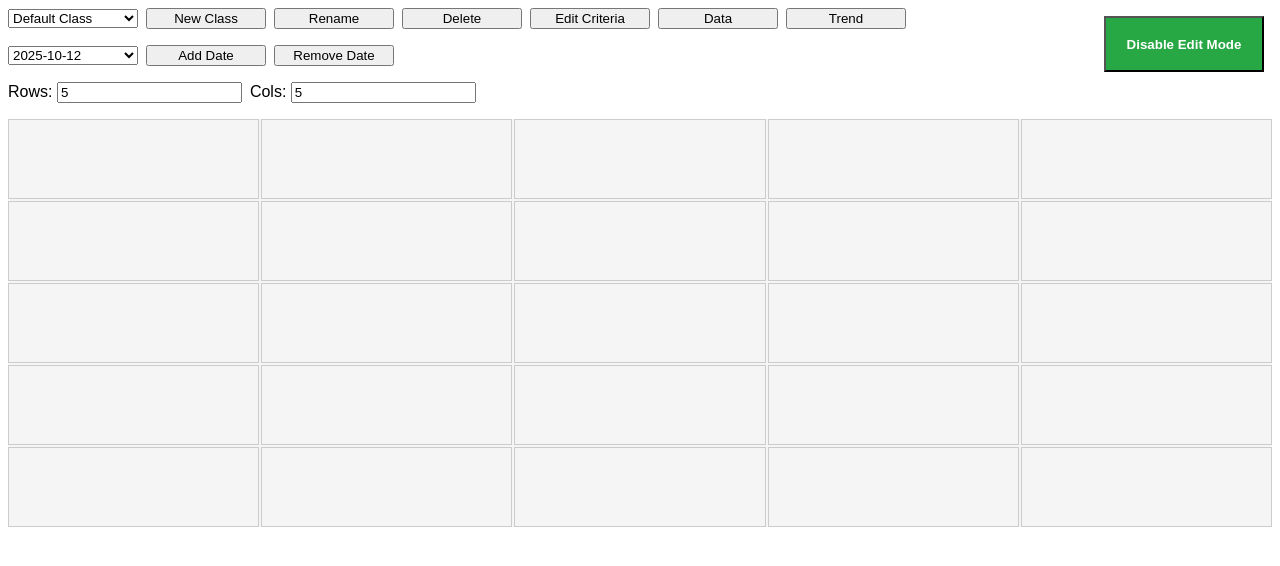
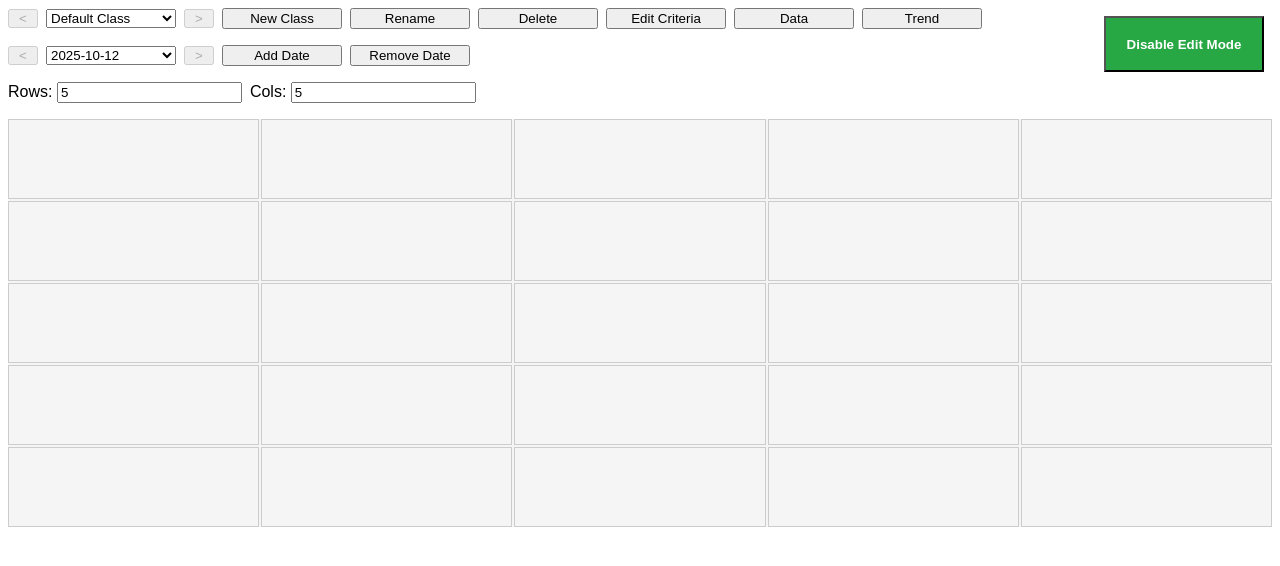
Before and after one commit to pnjacket/class-tracker, an Angular app: page / in a window 1280 px wide. Shown: the top 566 px of the page. Built offline with nearby package versions, Linux system fonts and the light colour scheme.

Commit message:
added navigation button to the class and date selector, codex inited

```diff
--- a/src/app/components/class-panel/class-panel.component.html
+++ b/src/app/components/class-panel/class-panel.component.html
@@ -1,7 +1,10 @@
 <div class="class-panel">
+  <!-- Navigation buttons for class selection -->
+  <button class="nav-btn" (click)="prevClass()" [disabled]="!hasPrevClass()" title="Previous Class"><</button>
   <select [ngModel]="activeClassId" (ngModelChange)="store.setActiveClassById($event)">
     <option *ngFor="let c of classes" [value]="c.classId">{{c.title}}</option>
   </select>
+  <button class="nav-btn" (click)="nextClass()" [disabled]="!hasNextClass()" title="Next Class">></button>
 
   <button (click)="openCreateClassDialog()" [disabled]="!activeClass || !editMode.isEnabled">New Class</button>
   <button (click)="renameActiveClass()" [disabled]="!activeClass || !editMode.isEnabled">Rename</button>
--- a/src/app/components/class-panel/class-panel.component.scss
+++ b/src/app/components/class-panel/class-panel.component.scss
@@ -30,6 +30,11 @@
 button {
   min-width: 120px;
 }
+/* Smaller navigation buttons */
+.nav-btn {
+  min-width: 30px; /* roughly 25% of regular button width */
+  padding: 0 4px;
+}
 /* Chart dialog */
 .chart-dialog {
   position: fixed;
--- a/src/app/components/class-panel/class-panel.component.ts
+++ b/src/app/components/class-panel/class-panel.component.ts
@@ -155,6 +155,27 @@ toggleLables(): void {
       this.store.setActiveClassById('');
     }
   }
+  /** Helper to find index of the currently selected class */
+  private get _classIndex(): number {
+    return this.classes.findIndex(c => c.classId === this.activeClassId);
+  }
+
+  hasPrevClass(): boolean { return this._classIndex > 0; }
+  hasNextClass(): boolean { return this._classIndex >= 0 && this._classIndex < this.classes.length - 1; }
+
+  prevClass(): void {
+    if (this.hasPrevClass()) {
+      const prev = this.classes[this._classIndex - 1];
+      this.store.setActiveClassById(prev.classId);
+    }
+  }
+
+  nextClass(): void {
+    if (this.hasNextClass()) {
+      const nxt = this.classes[this._classIndex + 1];
+      this.store.setActiveClassById(nxt.classId);
+    }
+  }
   get activeClass() { return this.store.activeClass; }
   get activeView() { return this.store.activeView; }
 
--- a/src/app/components/date-config/date-config.component.html
+++ b/src/app/components/date-config/date-config.component.html
@@ -1,9 +1,12 @@
 <div *ngIf="activeClass" class="view-panel">
   <!-- Disabled when edit mode (drag‑and‑drop) is off -->
+  <!-- Navigation buttons for date selection -->
+  <button class="nav-btn" (click)="prevDate()" [disabled]="!hasPrevDate()" title="Previous Date"><</button>
   <select [ngModel]="activeView?.date"
           (ngModelChange)="onViewChange($event)">
     <option *ngFor="let v of sortedViews" [value]="v.date">{{v.date}}</option>
   </select>
+  <button class="nav-btn" (click)="nextDate()" [disabled]="!hasNextDate()" title="Next Date">></button>
   <button (click)="addView()" [disabled]="!editMode.isEnabled">Add Date</button>
   <button (click)="removeView(activeView?.date)"
           [disabled]="!activeView || !editMode.isEnabled">Remove Date</button>
--- a/src/app/components/date-config/date-config.component.scss
+++ b/src/app/components/date-config/date-config.component.scss
@@ -8,3 +8,8 @@
 button {
   min-width: 120px;
 }
+/* Smaller navigation buttons */
+.nav-btn {
+  min-width: 30px; /* ~25% of normal width */
+  padding: 0 4px;
+}
--- a/src/app/components/date-config/date-config.component.ts
+++ b/src/app/components/date-config/date-config.component.ts
@@ -31,6 +31,30 @@ export class DateConfigComponent implements OnInit {
     }
   }
 
+  /** Helper to get index of current active view in sorted list */
+  private get _viewIndex(): number {
+    if (!this.activeView) return -1;
+    const idx = this.sortedViews.findIndex(v => v.date === this.activeView?.date);
+    return idx;
+  }
+
+  hasPrevDate(): boolean { return this._viewIndex > 0; }
+  hasNextDate(): boolean { return this._viewIndex >= 0 && this._viewIndex < this.sortedViews.length - 1; }
+
+  prevDate(): void {
+    if (this.hasPrevDate()) {
+      const prev = this.sortedViews[this._viewIndex - 1];
+      this.store.onViewChange(prev.date);
+    }
+  }
+
+  nextDate(): void {
+    if (this.hasNextDate()) {
+      const nxt = this.sortedViews[this._viewIndex + 1];
+      this.store.onViewChange(nxt.date);
+    }
+  }
+
 
 
   addView(): void {
```
Also changed, not shown: 1 other file (tests, documents, lock files or other folders).
